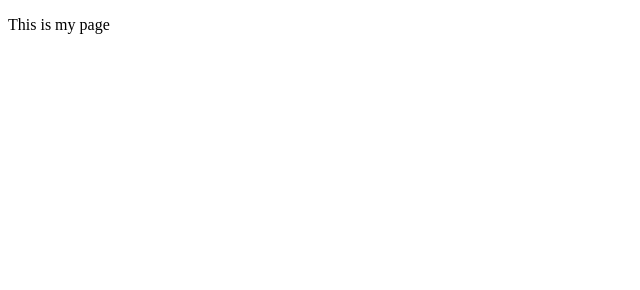
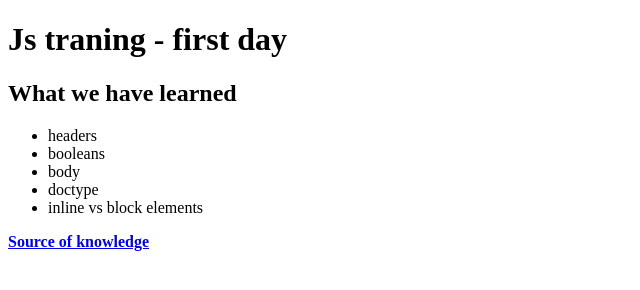
Before and after one commit to emerbe/emerbe, a plain HTML site: page day_1/main.html in a window 1280 px wide. Shown: the whole page, without its empty margins (0-640 px from the left). Drawn offline with Linux system fonts and the light colour scheme.

Commit message:
home page

```diff
--- a/day_1/main.html
+++ b/day_1/main.html
@@ -2,9 +2,20 @@
 <html>
   <head>
     <meta charset="utf-8">
-    <title>My test page</title>
+    <title>My home page</title>
   </head>
   <body>
-    <p>This is my page</p>
+    <h1>Js traning - first day</h1>
+    <h2>What we have learned</h2>
+    <ul>
+    <li>headers</li>
+    <li>booleans</li>
+    <li>body</li>
+    <li>doctype</li>
+    <li>inline vs block elements</li>
+
+    </ul>
+    <a href="https://apetrosian.gitbooks.io/html101/content/01_basics/05_anatomy_of_an_html_document.html"><strong>Source of knowledge</strong></a>
+
   </body>
 </html>
```
